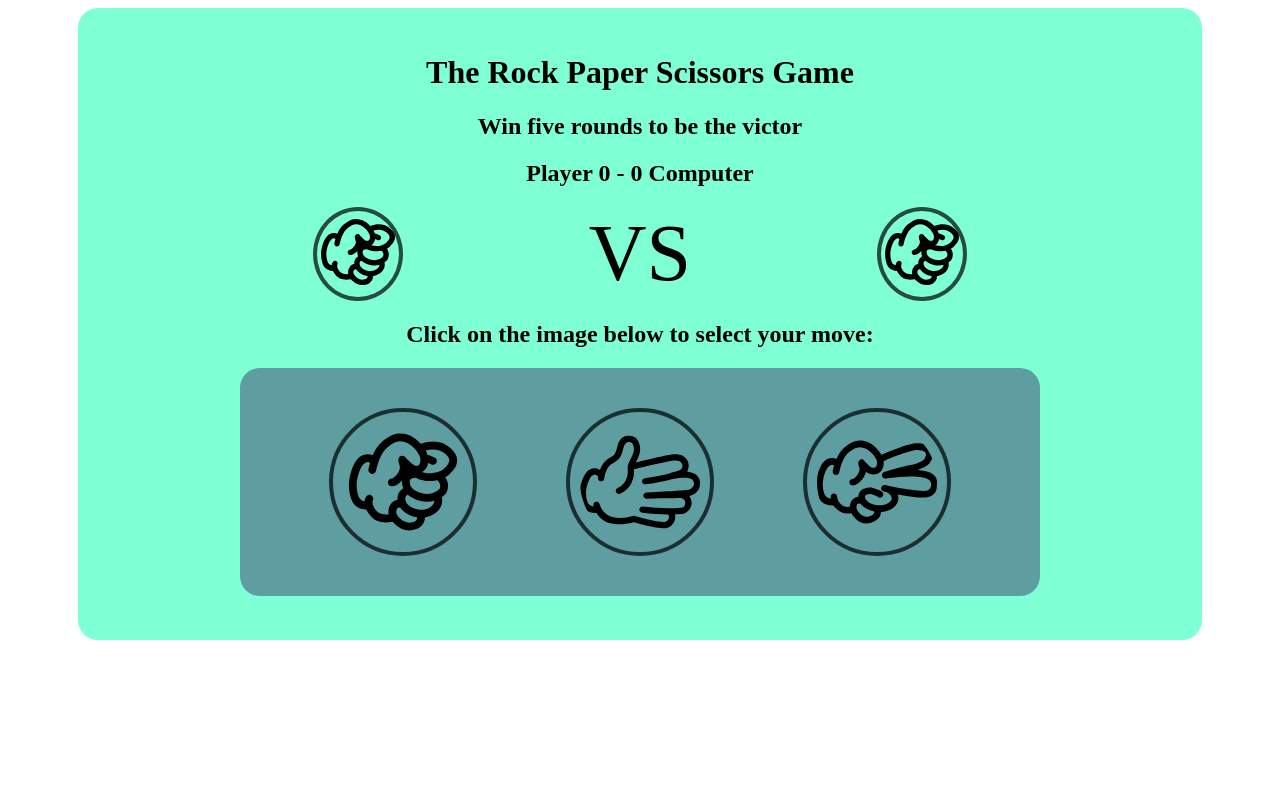
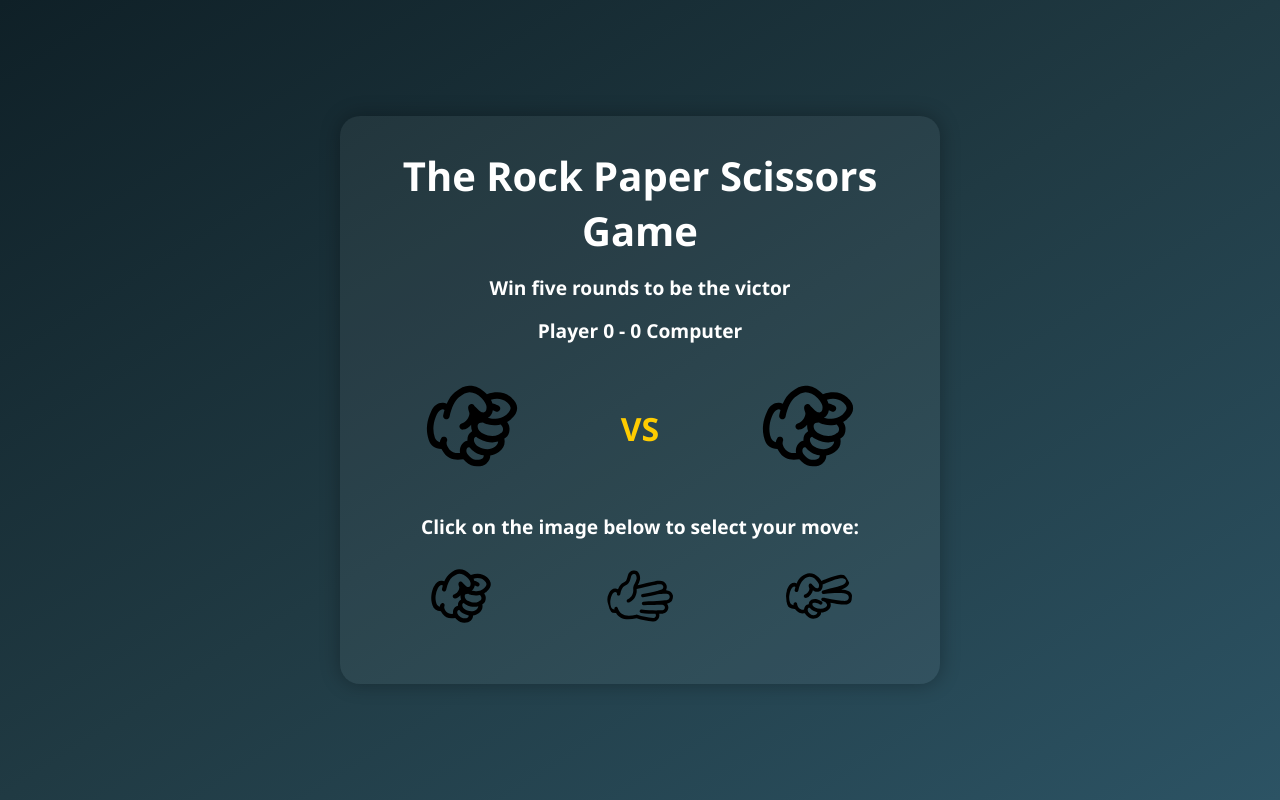
Before and after one commit to arun7876/Game-app, a plain HTML site: page index.html in a window 1280 px wide. Drawn offline with Linux system fonts and the light colour scheme.

Commit message:
Updated CSS for better UI

```diff
--- a/style.css
+++ b/style.css
@@ -1,49 +1,105 @@
+
+* {
+  margin: 0;
+  padding: 0;
+  box-sizing: border-box;
+  font-family: "Segoe UI", sans-serif;
+}
+
 body {
+  background: linear-gradient(to bottom right, #0f2027, #203a43, #2c5364);
+  color: #fff;
+  min-height: 100vh;
+  display: flex;
+  justify-content: center;
+  align-items: center;
+  padding: 2rem;
+}
+
+.container {
+  background: rgba(255, 255, 255, 0.05);
+  padding: 2rem;
+  border-radius: 20px;
+  box-shadow: 0 0 20px rgba(0, 0, 0, 0.3);
   text-align: center;
+  max-width: 600px;
+  width: 100%;
 }
-.container {
-  margin: 0 auto;
-  background-color: aquamarine;
-  border-radius: 20px;
-  padding: 25px 50px;
-  width: 80vw;
+
+h1 {
+  font-size: 2.5rem;
+  margin-bottom: 0.5rem;
 }
-.action {
-  max-width: 800px;
-  padding: 40px 0;
-  margin: 0 auto;
-  background-color: cadetblue;
-  display: flex;
-  flex-wrap: wrap;
-  align-items: center;
-  justify-content: space-evenly;
-  border-radius: 20px;
+
+h2 {
+  font-size: 1.2rem;
+  margin: 1rem 0;
 }
-.options {
-  flex: 1 1 30%;
-  border-radius: 50%;
-  border-width: 4px;
-  border-style: solid;
-  border-color: rgba(0, 0, 0, 0.7);
-  padding: 10px;
-  animation-name: anim-fade;
-  animation-duration: 1s;
-  animation-fill-mode: forwards;
-  width: 100%;
-  max-width: 120px;
-}
+
 .display-moves {
   display: flex;
-  flex-wrap: wrap;
+  justify-content: space-around;
   align-items: center;
-  justify-content: space-evenly;
+  margin: 2rem 0;
 }
-.move {
+
+.move img {
+  width: 100px;
+  height: 100px;
+  transition: transform 0.3s ease;
+}
+
+.move img:hover {
+  transform: scale(1.1);
+}
+
+.separator {
+  font-size: 2rem;
+  font-weight: bold;
+  color: #ffcc00;
+}
+
+.action {
+  display: flex;
+  justify-content: space-around;
+  margin-top: 1rem;
+}
+
+.options {
+  width: 80px;
+  height: 80px;
   border-radius: 50%;
-  border-width: 4px;
-  border-style: solid;
-  border-color: rgba(0, 0, 0, 0.7);
+  padding: 5px;
+  transition: transform 0.3s ease, box-shadow 0.3s ease;
+  border: 2px solid transparent;
+  background: none;
 }
-.separator {
-  font-size: 5em;
+
+.options:hover {
+  transform: scale(1.1);
+  box-shadow: 0 0 10px #ffd700;
+  border-color: #ffd700;
+  cursor: pointer;
 }
+
+/* Responsive layout */
+@media (max-width: 600px) {
+  .display-moves {
+    flex-direction: column;
+  }
+
+  .action {
+    flex-direction: column;
+    gap: 1rem;
+  }
+
+  .options {
+    width: 70px;
+    height: 70px;
+  }
+
+  .move img {
+    width: 80px;
+    height: 80px;
+  }
+}
```
